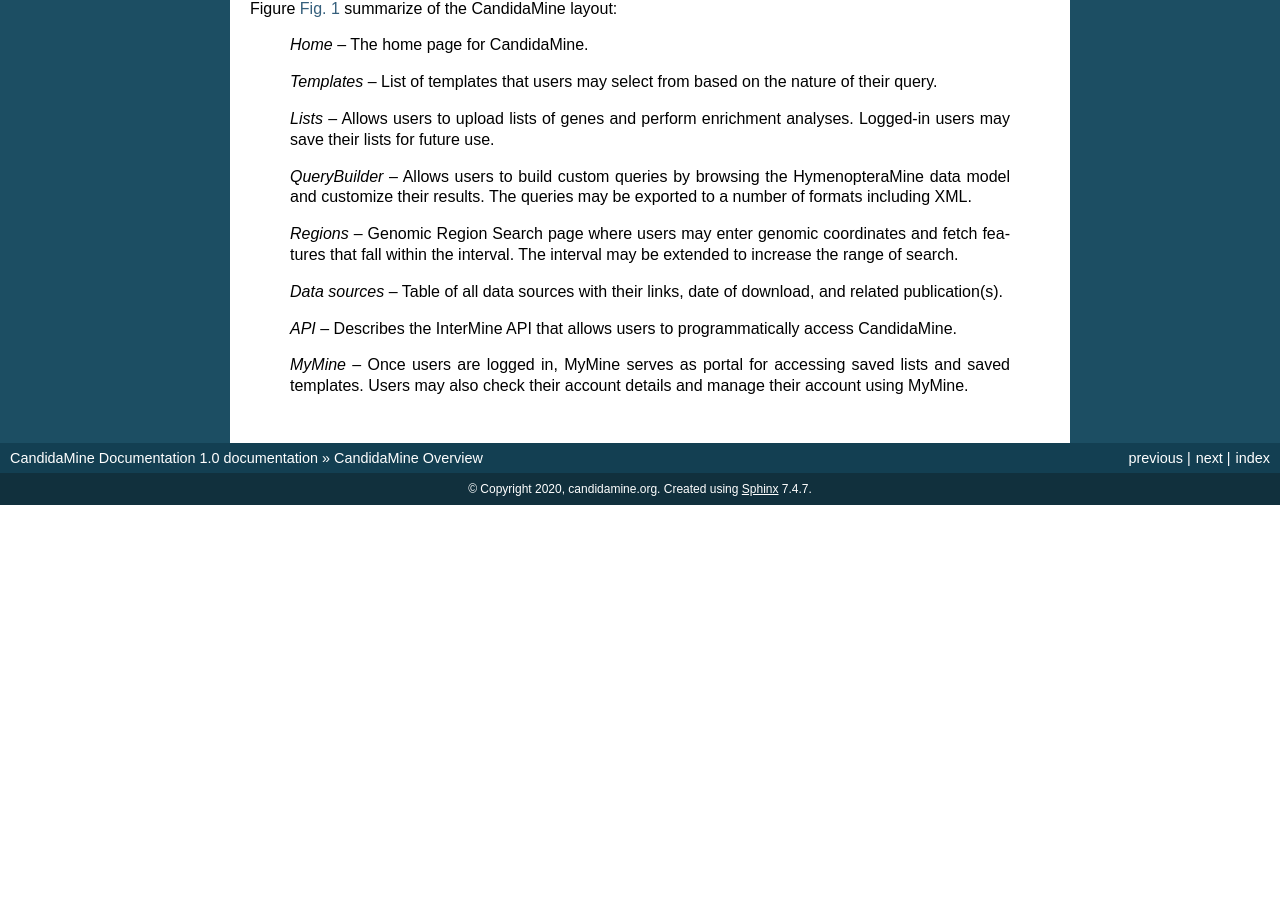
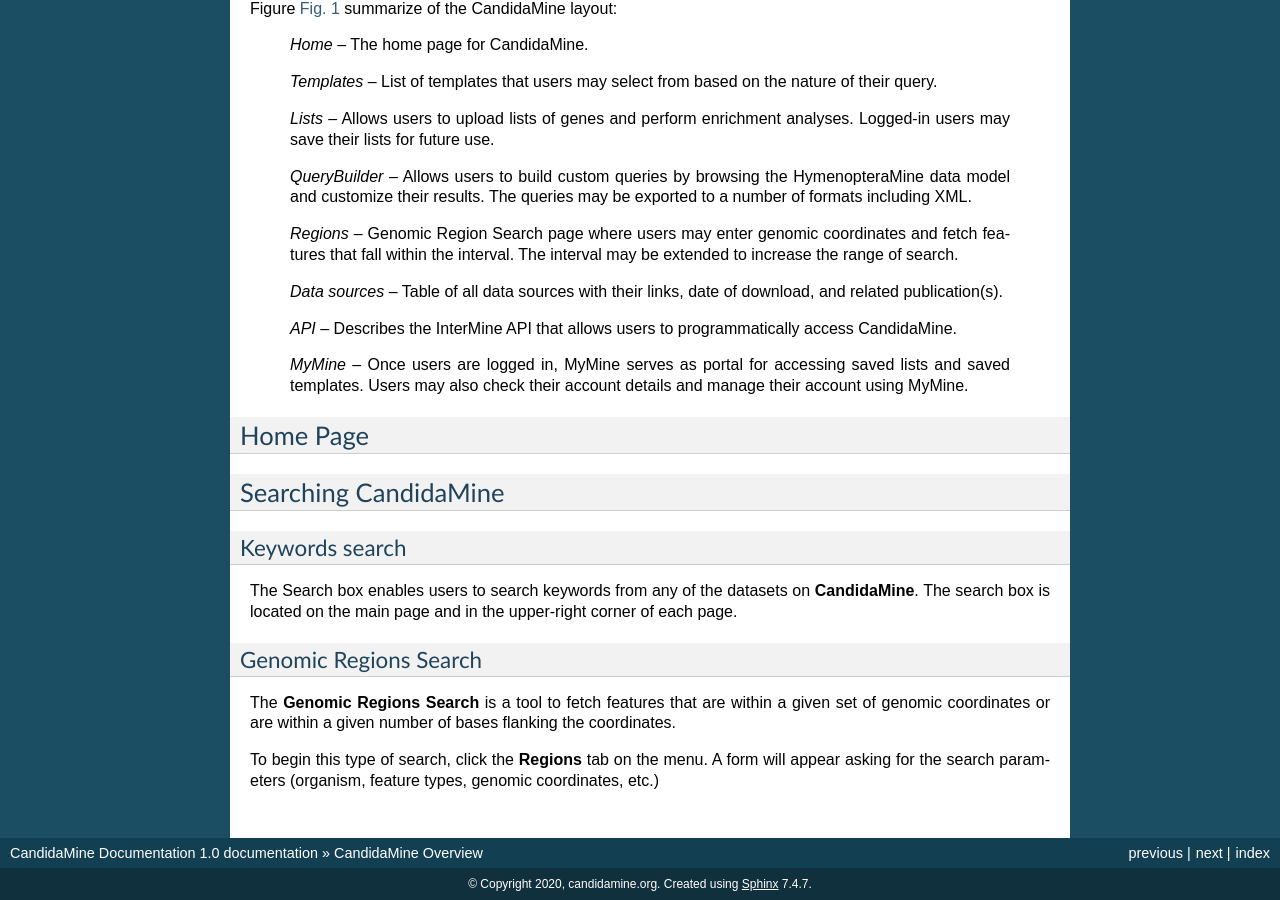
Before and after one commit to Gabaldonlab/candidamine-docs, a Sphinx documentation site: the page built from docs/user_guide/overview.rst, in a window 1280 px wide and 900 px high, scrolled down 682 px. Built offline with Sphinx 7.4.7, drawn with Linux system fonts in a browser that asks for light colours; before the commit the page ends 1187 px from its top, so only the background shows below that; some of the changed text lies outside the part shown.

Commit message:
Update overview.rst

```diff
--- a/docs/user_guide/overview.rst
+++ b/docs/user_guide/overview.rst
@@ -25,3 +25,22 @@
     *API* – Describes the InterMine API that allows users to programmatically access CandidaMine.
 
     *MyMine* – Once users are logged in, MyMine serves as portal for accessing saved lists and saved templates. Users may also check their account details and manage their account using MyMine.
+
+
+Home Page
+~~~~~~~~~~~~~~~~~~~~~~~~
+
+
+Searching CandidaMine
+~~~~~~~~~~~~~~~~~~~~~~~~~
+
+Keywords search
+-------
+The Search box enables users to search keywords from any of the datasets on **CandidaMine**. The search box is located on the main page and in the upper-right corner of each page.
+
+Genomic Regions Search
+-----------
+
+The **Genomic Regions Search** is a tool to fetch features that are within a given set of genomic coordinates or are within a given number of bases flanking the coordinates.
+
+To begin this type of search, click the **Regions** tab on the menu. A form will appear asking for the search parameters (organism, feature types, genomic coordinates, etc.)
```
